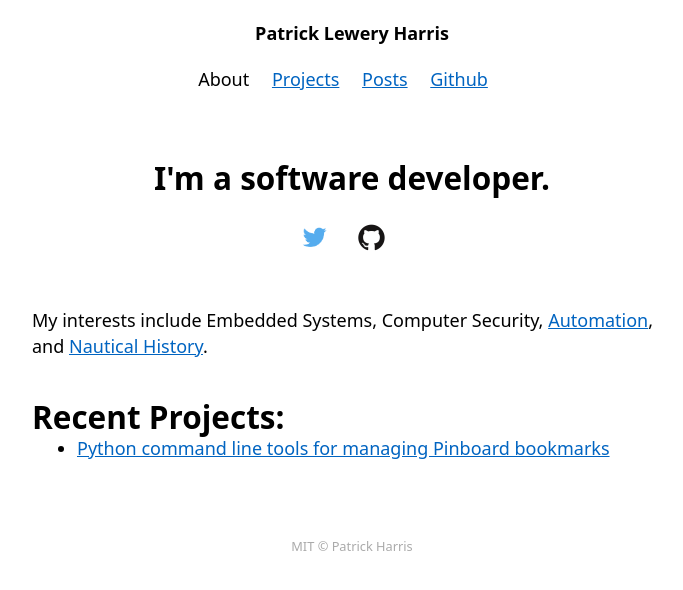
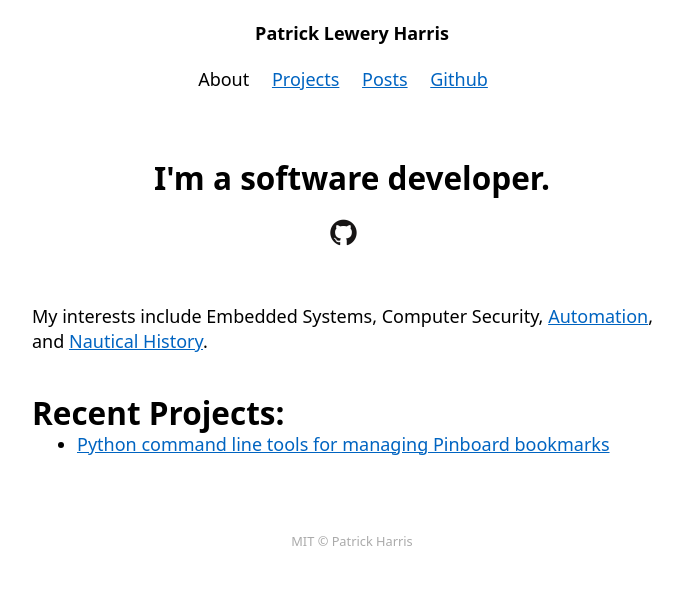
Before and after one commit to patrickleweryharris/website, a Jekyll site: the page built from index.html, in a window 1280 px wide. Shown: the top 590 px of the page, without its empty margins (288-971 px from the left). Built offline with Jekyll 4.4.1, drawn with Linux system fonts in a browser that asks for light colours.

Commit message:
Remove twitter

```diff
--- a/_config.yml
+++ b/_config.yml
@@ -18,7 +18,6 @@ description: >- # this means to ignore newlines until "baseurl:"
   Canadian software developer and amateur historian.
 baseurl: "" # the subpath of your site, e.g. /blog
 url: "https://lewery.ca" # the base hostname & protocol for your site, e.g. http://example.com
-twitter_username: napoleonicwars
 github_username:  patrickleweryharris
 author: Patrick Harris
 github: https://github.com/patrickleweryharris
--- a/_includes/share.html
+++ b/_includes/share.html
@@ -1,6 +1,6 @@
 <div class="share-page">
     <p> Share this &rarr;
-        <a class="social2" href="https://twitter.com/intent/tweet?text={{ page.title }} - {{ page.description }}&url=https://lewery.ca/{{ page.url }}&via={{ site.twitter_username }}&related={{ site.twitter_username }}" rel="nofollow" target="_blank" title="Share on Twitter">
+        <a class="social2" href="https://twitter.com/intent/tweet?text={{ page.title }} - {{ page.description }}&url=https://lewery.ca/{{ page.url }} rel="nofollow" target="_blank" title="Share on Twitter">
       <img class="scale-with-grid hov" src="{{ "/images/social/twitter.png" | prepend: site.baseurl }}" style="display:inline;vertical-align:middle;float:none;width:32px;height:32px">
     </a>
   </p>
--- a/index.html
+++ b/index.html
@@ -6,10 +6,6 @@ layout: default
     <div style="text-align:center">
         <nav>
             <ul>
-                <li>
-                    <a class="social2" href="https://twitter.com/{{ site.twitter_username }}" target="_blank">
-                        <img class="scale-with-grid hov" src="{{ "/images/social/twitter.png" | prepend: site.baseurl }}" alt=""></a>
-                </li>
                 <li>
                     <a class="social2" href="https://github.com/{{ site.github_username }}" target="_blank">
                         <img class="scale-with-grid hov" src="{{ "/images/social/github.png" | prepend: site.baseurl }}" alt="">
```
Also changed, not shown: _includes/head.html (+0 -9 lines).
